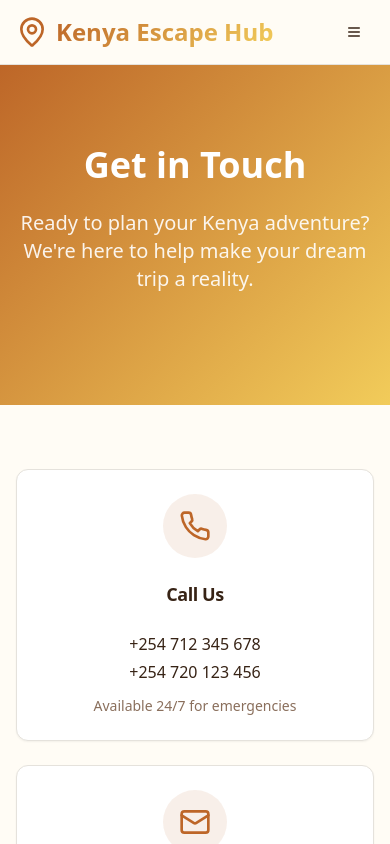
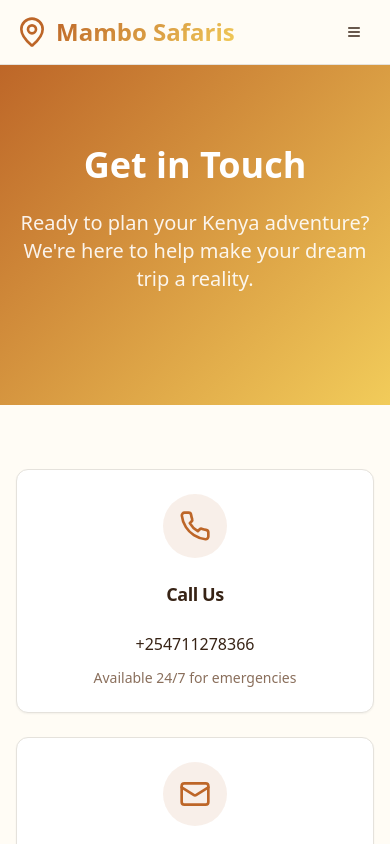
Before and after one commit to Nebert11/kenya-escape-hub, a React (Vite) app: page /contact in a window 390 px wide. Shown: the top 844 px of the page. Built offline with nearby package versions, Linux system fonts and the light colour scheme.

Commit message:
Update company branding and contact info
Update company name to "Mambo Safaris", email to "info@mambosafaris.com", and phone number to "+254711278366" in the footer.

```diff
--- a/index.html
+++ b/index.html
@@ -3,11 +3,11 @@
   <head>
     <meta charset="UTF-8" />
     <meta name="viewport" content="width=device-width, initial-scale=1.0" />
-    <title>kenya-escape-hub</title>
+    <title>Mambo Safaris</title>
     <meta name="description" content="Lovable Generated Project" />
     <meta name="author" content="Lovable" />
 
-    <meta property="og:title" content="kenya-escape-hub" />
+    <meta property="og:title" content="Mambo Safaris" />
     <meta property="og:description" content="Lovable Generated Project" />
     <meta property="og:type" content="website" />
     <meta property="og:image" content="https://lovable.dev/opengraph-image-p98pqg.png" />
--- a/src/components/Footer.tsx
+++ b/src/components/Footer.tsx
@@ -38,7 +38,7 @@ const Footer = () => {
           <div className="lg:col-span-2">
             <div className="flex items-center space-x-2 mb-4">
               <MapPin className="h-8 w-8 text-safari-gold" />
-              <span className="text-2xl font-bold">Kenya Escape Hub</span>
+              <span className="text-2xl font-bold">Mambo Safaris</span>
             </div>
             <p className="text-primary-foreground/80 mb-6 max-w-md">
               Your trusted partner for unforgettable Kenyan adventures. Experience the best of wildlife,
@@ -49,11 +49,11 @@ const Footer = () => {
             <div className="space-y-3">
               <div className="flex items-center">
                 <Phone className="h-5 w-5 mr-3 text-safari-gold" />
-                <span>+254 700 123 456</span>
+                <span>+254711278366</span>
               </div>
               <div className="flex items-center">
                 <Mail className="h-5 w-5 mr-3 text-safari-gold" />
-                <span>info@kenyaescapehub.com</span>
+                <span>info@mambosafaris.com</span>
               </div>
               <div className="flex items-start">
                 <MapPin className="h-5 w-5 mr-3 mt-1 text-safari-gold" />
@@ -117,7 +117,7 @@ const Footer = () => {
             ))}
           </div>
           <p className="text-primary-foreground/60">
-            © 2024 Kenya Escape Hub. All rights reserved.
+            © 2024 Mambo Safaris. All rights reserved.
           </p>
         </div>
       </div>
--- a/src/components/Navbar.tsx
+++ b/src/components/Navbar.tsx
@@ -23,7 +23,7 @@ const Navbar = () => {
           <Link to="/" className="flex items-center space-x-2">
             <MapPin className="h-8 w-8 text-primary" />
             <span className="text-2xl font-bold bg-gradient-safari bg-clip-text text-transparent">
-              Kenya Escape Hub
+              Mambo Safaris
             </span>
           </Link>
 
@@ -43,7 +43,7 @@ const Navbar = () => {
           {/* Desktop CTA Buttons */}
           <div className="hidden md:flex items-center space-x-4">
             <Button variant="outline" size="sm" asChild>
-              <a href="tel:+254712345678">
+              <a href="tel:+254711278366">
                 <Phone className="w-4 h-4 mr-2" />
                 Call Now
               </a>
@@ -83,7 +83,7 @@ const Navbar = () => {
               ))}
               <div className="flex flex-col space-y-2 pt-4">
                 <Button variant="outline" size="sm" asChild>
-                  <a href="tel:+254712345678">
+                  <a href="tel:+254711278366">
                     <Phone className="w-4 h-4 mr-2" />
                     Call Now
                   </a>
--- a/src/pages/About.tsx
+++ b/src/pages/About.tsx
@@ -41,7 +41,7 @@ const About = () => {
       <section className="relative py-20 bg-gradient-safari">
         <div className="max-w-7xl mx-auto px-4 sm:px-6 lg:px-8 text-center">
           <h1 className="text-4xl md:text-6xl font-bold text-white mb-6">
-            About Kenya Escape Hub
+            About Mambo Safaris
           </h1>
           <p className="text-xl text-white/90 mb-8 max-w-3xl mx-auto">
             Your trusted partner for authentic Kenyan adventures and unforgettable experiences.
@@ -60,7 +60,7 @@ const About = () => {
               </h2>
               <div className="space-y-4 text-muted-foreground">
                 <p>
-                  Founded in 2014, Kenya Escape Hub was born from a deep love for Kenya's incredible landscapes,
+                  Founded in 2014, Mambo Safaris was born from a deep love for Kenya's incredible landscapes,
                   diverse wildlife, and rich cultural heritage. Our mission is to share the magic of Kenya with
                   travelers from around the world while supporting local communities.
                 </p>
--- a/src/pages/Contact.tsx
+++ b/src/pages/Contact.tsx
@@ -12,13 +12,13 @@ const Contact = () => {
     {
       icon: Phone,
       title: "Call Us",
-      details: ["+254 712 345 678", "+254 720 123 456"],
+      details: ["+254711278366"],
       description: "Available 24/7 for emergencies"
     },
     {
       icon: Mail,
       title: "Email Us",
-      details: ["info@kenyaescapehub.com", "bookings@kenyaescapehub.com"],
+      details: ["info@mambosafaris.com", "bookings@mambosafaris.com"],
       description: "We respond within 2 hours"
     },
     {
@@ -30,7 +30,7 @@ const Contact = () => {
     {
       icon: MessageCircle,
       title: "WhatsApp",
-      details: ["+254 712 345 678"],
+      details: ["+254711278366"],
       description: "Quick responses for urgent inquiries"
     }
   ];
@@ -185,13 +185,13 @@ const Contact = () => {
                   </p>
                   <div className="flex flex-col sm:flex-row gap-3">
                     <Button variant="outline" className="flex-1" asChild>
-                      <a href="https://wa.me/254712345678?text=Hello,%20I%20would%20like%20to%20inquire%20about%20your%20tour%20packages" target="_blank" rel="noopener noreferrer">
+                      <a href="https://wa.me/254711278366?text=Hello,%20I%20would%20like%20to%20inquire%20about%20your%20tour%20packages" target="_blank" rel="noopener noreferrer">
                         <MessageCircle className="w-4 h-4 mr-2" />
                         WhatsApp Us
                       </a>
                     </Button>
                     <Button variant="safari" className="flex-1" asChild>
-                      <a href="tel:+254712345678">
+                      <a href="tel:+254711278366">
                         <Phone className="w-4 h-4 mr-2" />
                         Call Now
                       </a>
@@ -210,7 +210,7 @@ const Contact = () => {
                 </CardHeader>
                 <CardContent>
                   <div className="space-y-2">
-                    <p className="font-medium">Kenya Escape Hub</p>
+                    <p className="font-medium">Mambo Safaris</p>
                     <p className="text-muted-foreground">Kimathi Street, 3rd Floor</p>
                     <p className="text-muted-foreground">Nairobi CBD, Kenya</p>
                     <p className="text-muted-foreground">P.O. Box 12345-00100</p>
```
